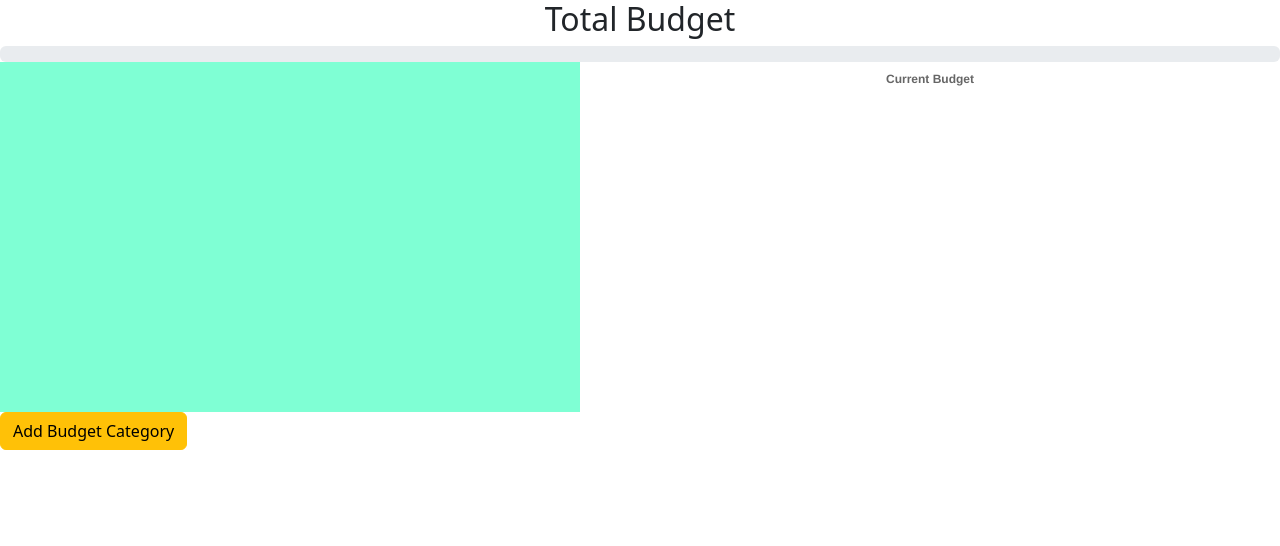
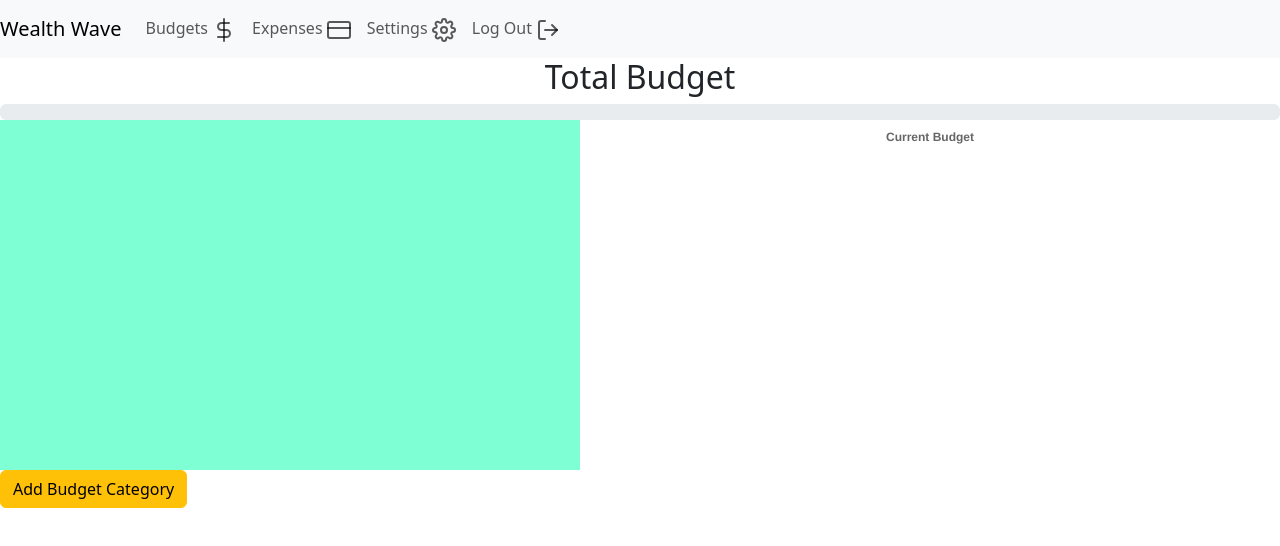
Before and after one commit to TommyJu/WealthWave, a website: page main.html in a window 1280 px wide. Drawn offline with nearby package versions, Linux system fonts and the light colour scheme; no server answers.

Commit message:
Initial Navbar

```diff
--- a/main.html
+++ b/main.html
@@ -23,7 +23,14 @@
   </script>
 </head>
 <body>
-    <!-- Content here -->
+    <div id="navbar"></div>
+    <script>
+        fetch('nav.html')
+            .then(response => response.text())
+            .then(data => {
+                document.getElementById('navbar').innerHTML = data;
+            });
+    </script>
 
     <div id="total-budget">
         <h2>Total Budget</h2>
@@ -151,9 +158,9 @@
 
     <!-- Add a new budget category -->
     <button id="add-budget-category" class="btn btn-warning" type="button" data-bs-toggle="modal" data-bs-target="#modal">Add Budget Category</button>
+    <script src="https://cdnjs.cloudflare.com/ajax/libs/Chart.js/2.9.4/Chart.js"></script>
     <script src="./scripts/budgetHandler.js"></script>
     <script src="./scripts/main.js"></script>
-    <script src="https://cdnjs.cloudflare.com/ajax/libs/Chart.js/2.9.4/Chart.js"></script>
     <script src="./scripts/budgetPie.js"></script>
     <script src="./scripts/budgetBar.js"></script>
     <script src="./scripts/fishTank.js"></script>
--- /dev/null
+++ b/nav.html
@@ -0,0 +1,74 @@
+<!DOCTYPE html>
+<html lang="en">
+<head>
+    <meta charset="UTF-8">
+    <meta name="viewport" content="width=device-width, initial-scale=1.0">
+    <title>Wealth Wave</title>
+    <!-- Style sheet -->
+    <link rel="stylesheet" href="./styles/main.css">
+    <!-- Firebase scripts -->
+    <script src="https://ajax.googleapis.com/ajax/libs/jquery/3.5.1/jquery.min.js"></script>
+    <script src="https://www.gstatic.com/firebasejs/8.10.0/firebase-app.js"></script>
+    <script src="https://www.gstatic.com/firebasejs/8.10.0/firebase-firestore.js"></script>
+    <script src="https://www.gstatic.com/firebasejs/8.10.0/firebase-auth.js"></script>
+    <script src="https://www.gstatic.com/firebasejs/ui/4.8.1/firebase-ui-auth.js"></script>
+    <link type="text/css" rel="stylesheet" href="https://www.gstatic.com/firebasejs/ui/4.8.1/firebase-ui-auth.css" />
+    <script src="https://www.gstatic.com/firebasejs/8.10.0/firebase-storage.js"></script>
+    <script src="./scripts/firebaseAPI.js"></script>
+    <script src="https://cdn.tailwindcss.com"></script>
+    <!-- Bootstrap -->
+    <link href="https://cdn.jsdelivr.net/npm/bootstrap@5.3.2/dist/css/bootstrap.min.css" rel="stylesheet"
+          integrity="sha384-T3c6CoIi6uLrA9TneNEoa7RxnatzjcDSCmG1MXxSR1GAsXEV/Dwwykc2MPK8M2HN" crossorigin="anonymous">
+    <script src="https://cdn.jsdelivr.net/npm/bootstrap@5.3.2/dist/js/bootstrap.bundle.min.js"
+            integrity="sha384-C6RzsynM9kWDrMNeT87bh95OGNyZPhcTNXj1NW7RuBCsyN/o0jlpcV8Qyq46cDfL" crossorigin="anonymous">
+    </script>
+</head>
+<body>
+
+<nav class="navbar navbar-expand-lg navbar-light bg-light">
+    <a class="navbar-brand" href="main.html">Wealth Wave</a>
+    <button class="navbar-toggler" type="button" data-toggle="collapse" data-target="#navbarNav" aria-controls="navbarNav" aria-expanded="false" aria-label="Toggle navigation">
+        <span class="navbar-toggler-icon"></span>
+    </button>
+    <div class="collapse navbar-collapse" id="navbarNav">
+        <ul class="navbar-nav">
+            <li class="nav-item active">
+                <a class="nav-link" href="main.html">
+                    Budgets
+                    <svg xmlns="http://www.w3.org/2000/svg" width="24" height="24" viewBox="0 0 24 24" fill="none" stroke="currentColor" stroke-width="2" stroke-linecap="round" stroke-linejoin="round" class="feather feather-dollar-sign">
+                        <line x1="12" y1="1" x2="12" y2="23"></line>
+                        <path d="M17 5H9.5a3.5 3.5 0 0 0 0 7h5a3.5 3.5 0 0 1 0 7H6"></path>
+                    </svg>
+                </a>
+            </li>
+            <li class="nav-item">
+                <a class="nav-link" href="#">
+                    Expenses
+                    <svg xmlns="http://www.w3.org/2000/svg" width="24" height="24" viewBox="0 0 24 24" fill="none" stroke="currentColor" stroke-width="2" stroke-linecap="round" stroke-linejoin="round" class="feather feather-credit-card">
+                        <rect x="1" y="4" width="22" height="16" rx="2" ry="2"></rect>
+                        <line x1="1" y1="10" x2="23" y2="10"></line>
+                    </svg>
+                </a>
+            </li>
+            <li class="nav-item">
+                <a class="nav-link" href="#">
+                    Settings
+                    <svg xmlns="http://www.w3.org/2000/svg" width="24" height="24" viewBox="0 0 24 24" fill="none" stroke="currentColor" stroke-width="2" stroke-linecap="round" stroke-linejoin="round" class="feather feather-settings">
+                        <circle cx="12" cy="12" r="3"></circle>
+                        <path d="M19.4 15a1.65 1.65 0 0 0 .33 1.82l.06.06a2 2 0 0 1 0 2.83 2 2 0 0 1-2.83 0l-.06-.06a1.65 1.65 0 0 0-1.82-.33 1.65 1.65 0 0 0-1 1.51V21a2 2 0 0 1-2 2 2 2 0 0 1-2-2v-.09A1.65 1.65 0 0 0 9 19.4a1.65 1.65 0 0 0-1.82.33l-.06.06a2 2 0 0 1-2.83 0 2 2 0 0 1 0-2.83l.06-.06a1.65 1.65 0 0 0 .33-1.82 1.65 1.65 0 0 0-1.51-1H3a2 2 0 0 1-2-2 2 2 0 0 1 2-2h.09A1.65 1.65 0 0 0 4.6 9a1.65 1.65 0 0 0-.33-1.82l-.06-.06a2 2 0 0 1 0-2.83 2 2 0 0 1 2.83 0l.06.06a1.65 1.65 0 0 0 1.82.33H9a1.65 1.65 0 0 0 1-1.51V3a2 2 0 0 1 2-2 2 2 0 0 1 2 2v.09a1.65 1.65 0 0 0 1 1.51 1.65 1.65 0 0 0 1.82-.33l.06-.06a2 2 0 0 1 2.83 0 2 2 0 0 1 0 2.83l-.06.06a1.65 1.65 0 0 0-.33 1.82V9a1.65 1.65 0 0 0 1.51 1H21a2 2 0 0 1 2 2 2 2 0 0 1-2 2h-.09a1.65 1.65 0 0 0-1.51 1z"></path>
+                    </svg>
+                </a>
+            </li>
+            <li class="nav-item">
+                <a class="nav-link" href="#">
+                    Log Out
+                    <svg xmlns="http://www.w3.org/2000/svg" width="24" height="24" viewBox="0 0 24 24" fill="none" stroke="currentColor" stroke-width="2" stroke-linecap="round" stroke-linejoin="round" class="feather feather-log-out">
+                        <path d="M9 21H5a2 2 0 0 1-2-2V5a2 2 0 0 1 2-2h4"></path>
+                        <polyline points="16 17 21 12 16 7"></polyline>
+                        <line x1="21" y1="12" x2="9" y2="12"></line>
+                    </svg>
+                </a>
+            </li>
+        </ul>
+    </div>
+</nav>
--- a/styles/main.css
+++ b/styles/main.css
@@ -2,7 +2,7 @@
 :root {
     --purple: #310a31;
     --light-purple: #847996;
-    --blue: #88B7B5;
+    --blue: #85bfbb;
     --green: #5C996D;
     --cream: #F4ECD6;
 
```
Also changed, not shown: styles/nav.css (added).
